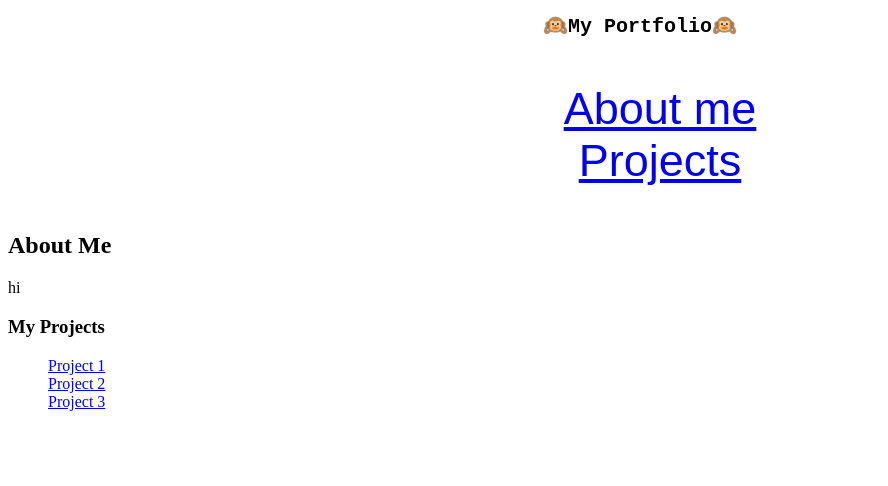
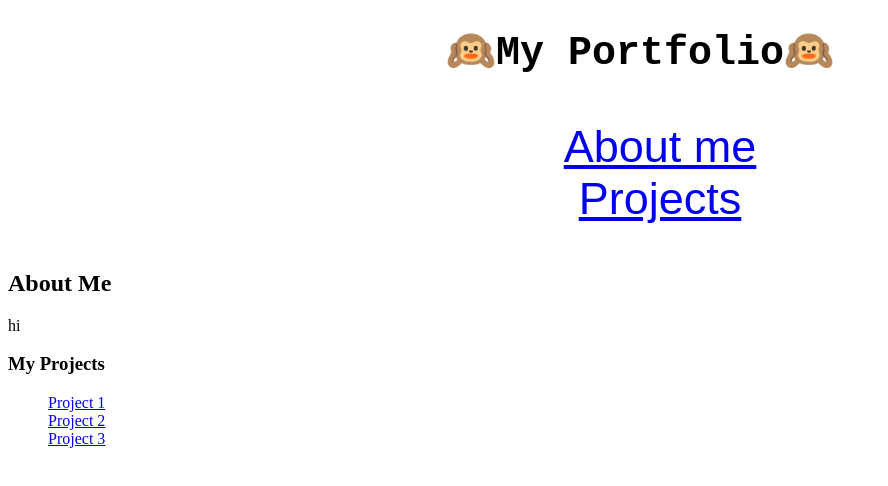
Before and after one commit to Ash2234/portfolio, a plain HTML site: page index.html in a window 1280 px wide. Shown: the whole page, without its empty margins (0-888 px from the left). Drawn offline with Linux system fonts and the light colour scheme.

Commit message:
Update Style.css

```diff
--- a/Style.css
+++ b/Style.css
@@ -1,8 +1,8 @@
-header {
+h1 {
   text-align: center;
   colour: black;
   font-family: 'Courier-new', monospace;
-  font-size: 10px;
+  font-size:40px;
 }
 
 nav {
```
